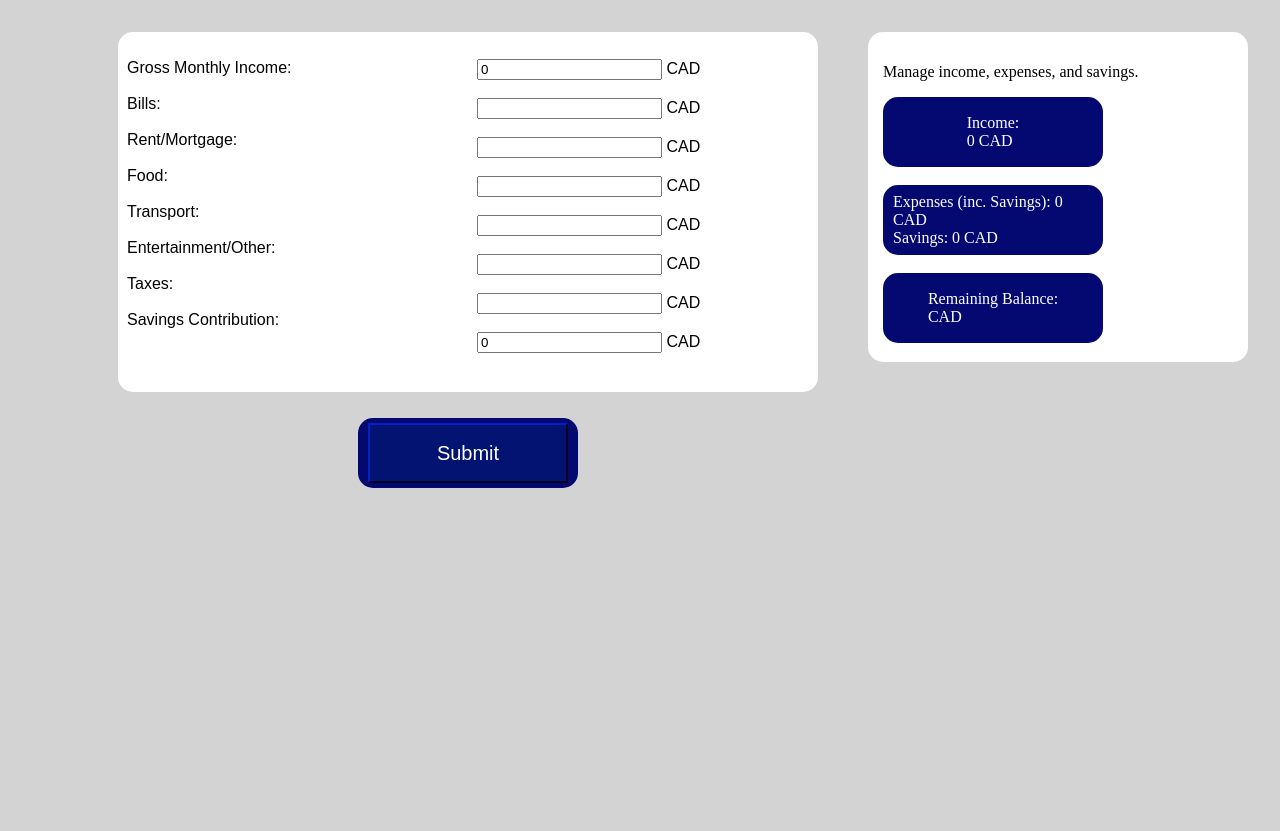
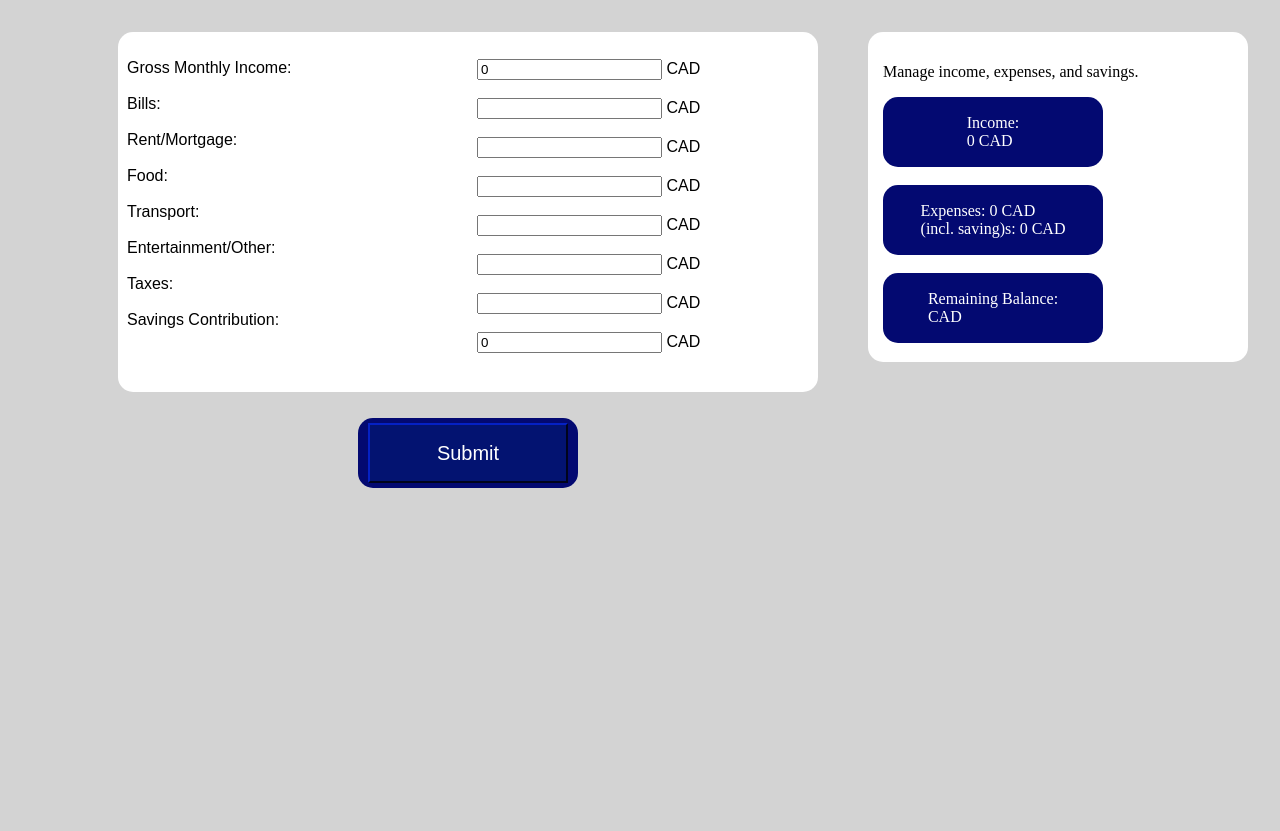
Before and after one commit to advaitmenon7/budget-app, a Flask app: page / in a window 1280 px wide; the page is wider, and only the part inside the window is pictured. Shown: the part 145-976 px from the top of that part. Run offline with Flask 2, Linux system fonts and the light colour scheme.

Commit message:
updated changes

```diff
--- a/templates/dashboard.html
+++ b/templates/dashboard.html
@@ -125,7 +125,7 @@
             <p style="color:rgb(255, 255, 255);">Income: <br> {{income}} CAD</p></div>
             <br>
          <div class="bluetangle">
-            <p style="color:rgb(255, 255, 255);">Expenses (inc. Savings): {{expenses}} CAD<br> Savings: {{savings}} CAD</p></div>
+            <p style="color:rgb(255, 255, 255);">Expenses: {{expenses}} CAD<br>  (incl. saving)s: {{savings}} CAD</p></div>
             <br>
          <div class="bluetangle">
             <p style="color:rgb(255, 255, 255);">Remaining Balance: <br> {{tsavings}} CAD</p></div>
--- a/templates/index.html
+++ b/templates/index.html
@@ -125,7 +125,7 @@
             <p style="color:rgb(255, 255, 255);">Income: <br> {{income}} CAD</p></div>
             <br>
          <div class="bluetangle">
-            <p style="color:rgb(255, 255, 255);">Expenses (inc. Savings): {{expenses}} CAD<br> Savings: {{savings}} CAD</p></div>
+            <p style="color:rgb(255, 255, 255);">Expenses: {{expenses}} CAD<br>  (incl. saving)s: {{savings}} CAD</p></div>
             <br>
          <div class="bluetangle">
             <p style="color:rgb(255, 255, 255);">Remaining Balance: <br> {{tsavings}} CAD</p></div>
```
